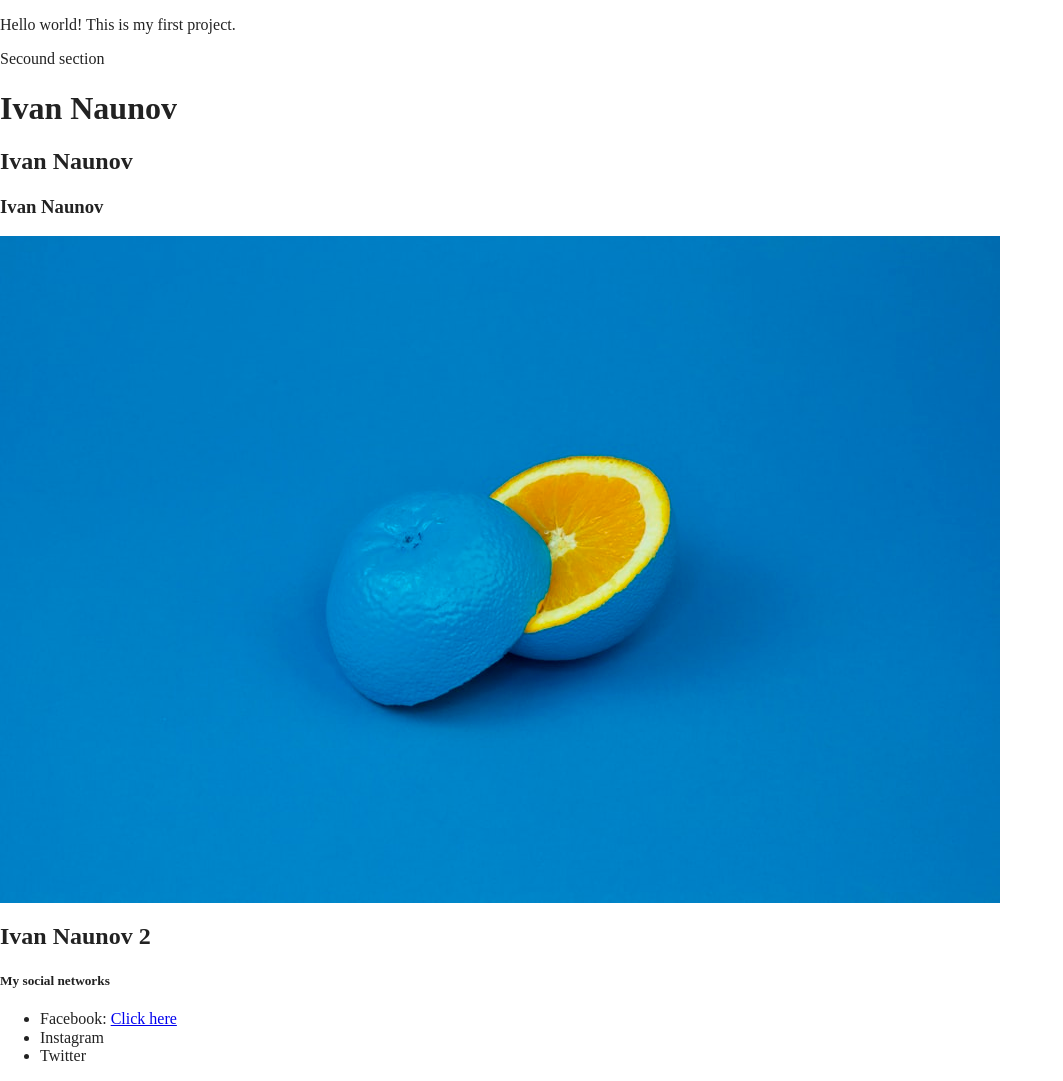
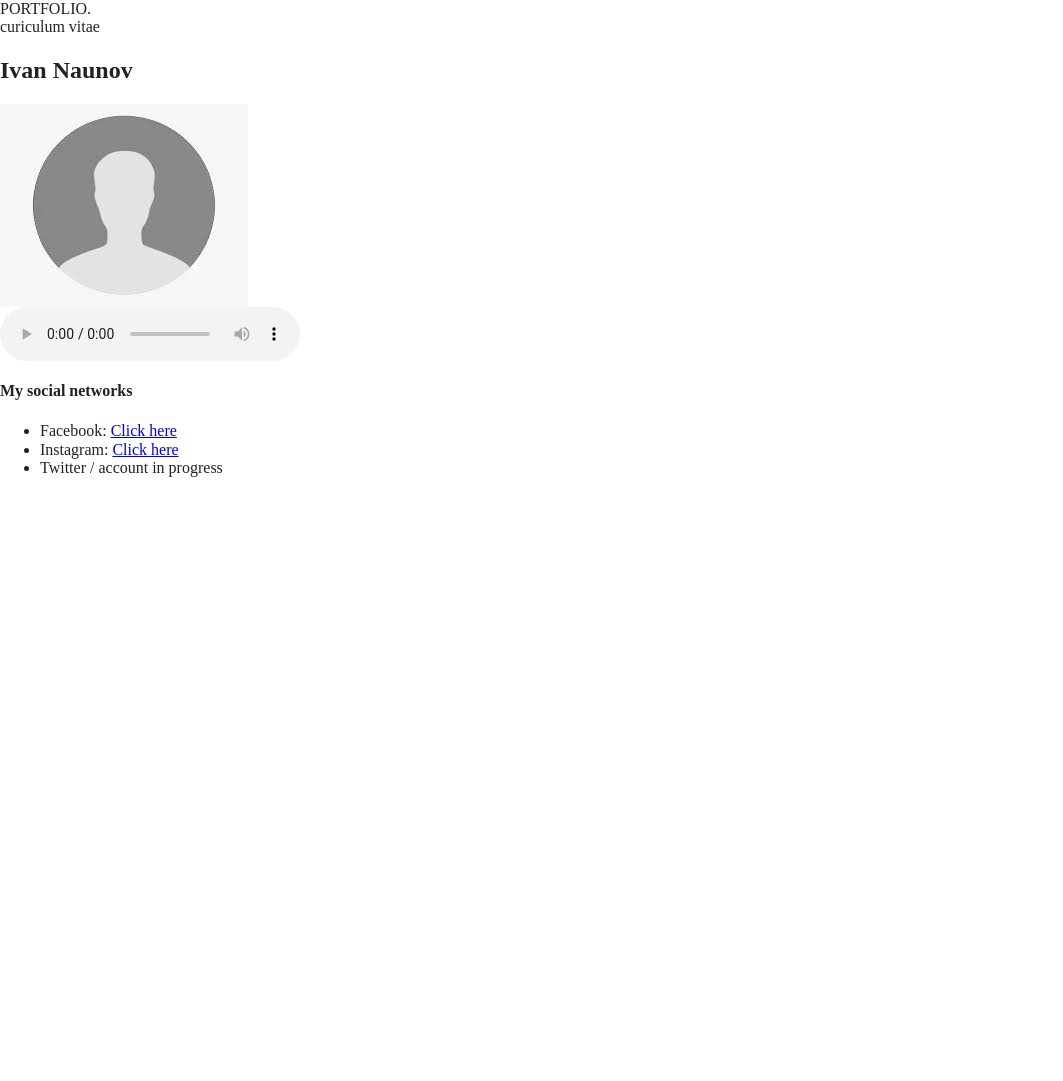
Before and after one commit to inaunov/first, a website built with Parcel: page index.html in a window 1280 px wide. Shown: the whole page, without its empty margins (0-1063 px from the left). After the commit the page ends 800 px from the top, so only its background shows below. Built offline with nearby package versions, Linux system fonts and the light colour scheme.

Commit message:
first commit

```diff
--- a/index.html
+++ b/index.html
@@ -23,19 +23,27 @@
 
   <body>
     <!-- Add your site or application content here -->
-    <p>Hello world! This is my first project.</p>
-    <div>Secound section</div>
-    <h1>Ivan Naunov</h1>
+
+    <header>PORTFOLIO.</header>
+    <div>curiculum vitae</div>
+
     <h2>Ivan Naunov</h2>
-    <h3>Ivan Naunov</h3>
-    <img src="img\photo-1494253109108-2e30c049369b.jpg" />
+
+    <img src="img\download.jpg" />
     <div>
-      <h2>Ivan Naunov 2</h2>
-      <h5>My social networks</h5>
+      <audio controls>
+        <source src="STORMZY - OWN IT (feat. ED SHEERAN & BURNA BOY).mp3" />
+      </audio>
+    </div>
+    <div>
+      <h4>My social networks</h4>
       <ul>
         <li>Facebook: <a href="https://www.facebook.com">Click here</a></li>
-        <li>Instagram</li>
-        <li>Twitter</li>
+        <li>
+          Instagram:
+          <a href="https://www.instagram.com/ivan.naunov">Click here</a>
+        </li>
+        <li>Twitter / account in progress</li>
       </ul>
     </div>
     <script src="js/vendor/modernizr-3.11.2.min.js"></script>
```
Also changed, not shown: img/download.jpg (added), 1 other file.
